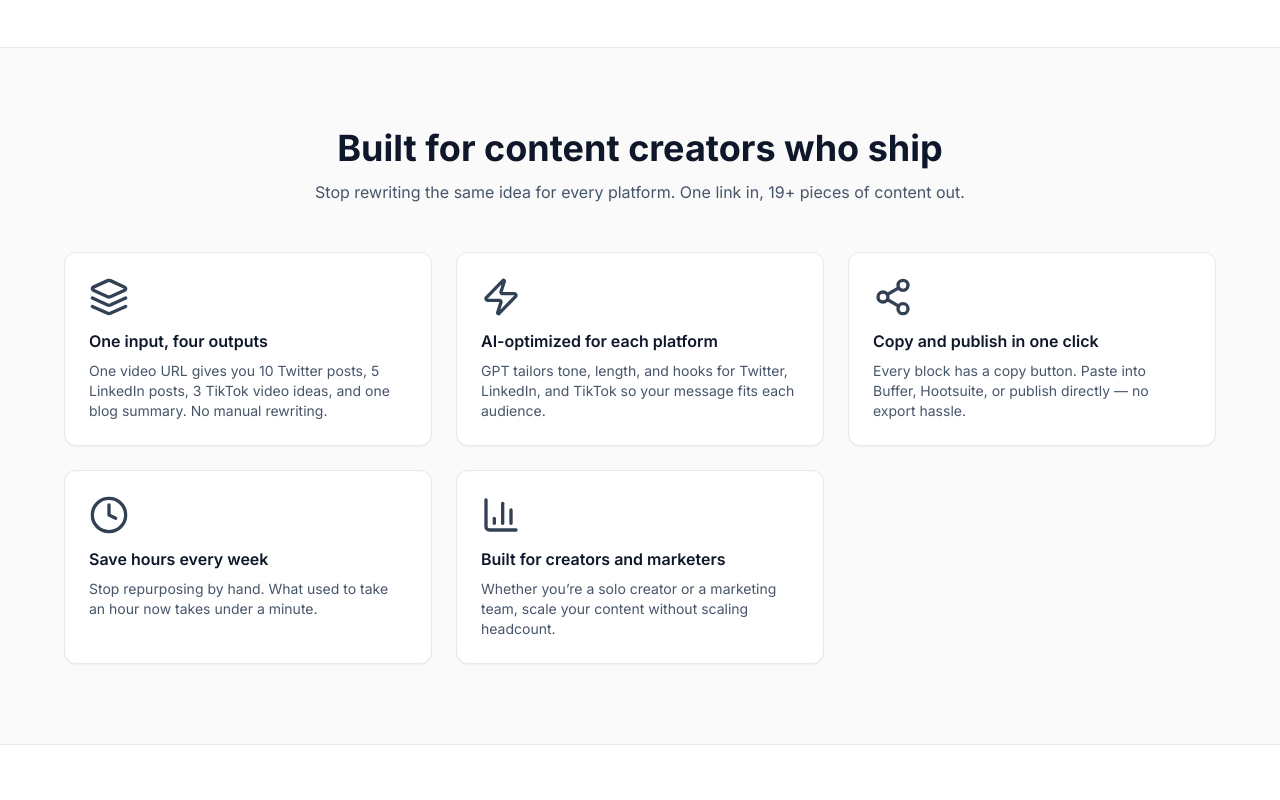
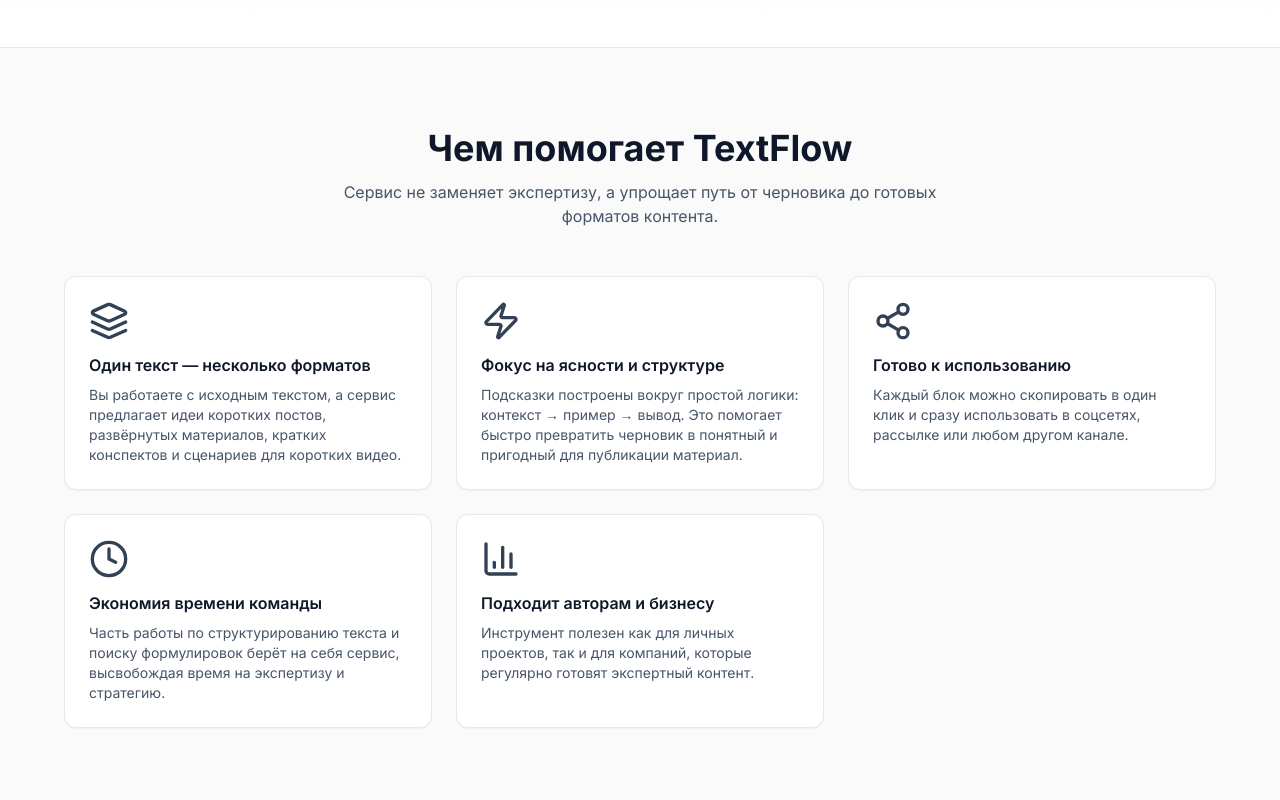
Before and after one commit to andreyky85-dot/sturdy-palm-tree, a Next.js app: page / in a window 1280 px wide. Shown: the part 600-1400 px from the top of the page. Built offline with nearby package versions, Linux system fonts and the light colour scheme; no server answers.

Commit message:
Russian features, FAQ and CTA

```diff
--- a/components/landing/CTA.tsx
+++ b/components/landing/CTA.tsx
@@ -1,28 +1,26 @@
 import Link from "next/link";
 import { Button } from "@/components/ui/Button";
 
-/**
- * Final CTA: sign up or generate. Reinforces primary action.
- */
 export function CTA() {
   return (
     <section className="border-t border-slate-200 bg-slate-900 px-4 py-20 text-white">
       <div className="mx-auto max-w-2xl text-center">
         <h2 className="text-3xl font-bold sm:text-4xl">
-          Ready to multiply your content?
+          Попробуйте на своём тексте
         </h2>
         <p className="mt-4 text-slate-300">
-          Join creators who turn one video into a week of posts. Start free — no credit card.
+          Возьмите заметку, черновик статьи или конспект встречи и посмотрите, какие форматы контента можно из
+          неё получить за пару минут.
         </p>
         <div className="mt-8 flex flex-wrap items-center justify-center gap-4">
           <Link href="/generator">
             <Button size="lg" variant="secondary">
-              Start generating free
+              Перейти к генератору
             </Button>
           </Link>
           <Link href="/login">
             <Button size="lg" variant="ghost" className="text-white hover:bg-white/10">
-              Sign in with Google
+              Войти через Google
             </Button>
           </Link>
         </div>
--- a/components/landing/FAQ.tsx
+++ b/components/landing/FAQ.tsx
@@ -2,29 +2,26 @@
 
 import { useState } from "react";
 
-/**
- * FAQ: 5 questions with answers. Good for SEO and reducing support load.
- */
 const items = [
   {
-    q: "What video sources are supported?",
-    a: "Right now we support YouTube (watch and Shorts URLs). Paste any YouTube link and we’ll pull the transcript and generate your posts. You can also use «Paste transcript» for TikTok, podcasts, or any text—same outputs.",
+    q: "Для кого подходит сервис?",
+    a: "TextFlow полезен авторам, владельцам проектов и небольшим командам, которые регулярно работают с текстами: заметками, статьями, сценариями, обучающими материалами.",
   },
   {
-    q: "How does the free plan work?",
-    a: "Free accounts get 5 generations per month. Each generation gives you 10 Twitter posts, 5 LinkedIn posts, 3 TikTok ideas, and 1 blog summary. Sign in with Google to track your usage.",
+    q: "Нужен ли мне ключ OpenAI и банковская карта?",
+    a: "В учебном режиме сервис может работать без подключённого ключа OpenAI и карты. Для полноценного использования моделей OpenAI в продакшене понадобится собственный ключ и настроенный биллинг в OpenAI.",
   },
   {
-    q: "Can I cancel Pro anytime?",
-    a: "Yes. Pro is a monthly subscription. You can upgrade or cancel from your Dashboard via the Stripe customer portal. No long-term commitment.",
+    q: "Сколько стоит использование TextFlow?",
+    a: "Сейчас доступен бесплатный тариф с ограничением по количеству генераций. Платный тариф Pro с расширенными лимитами и возможностями находится в разработке.",
   },
   {
-    q: "Is the content unique or generic?",
-    a: "The AI uses your actual video transcript, so the ideas and angles come from your content. We optimize tone and length per platform (e.g. short for Twitter, professional for LinkedIn).",
+    q: "Можно ли использовать полученные тексты в коммерческих проектах?",
+    a: "Да, вы можете адаптировать и использовать сгенерированные варианты в своих проектах. Рекомендуем просматривать текст перед публикацией и при необходимости дорабатывать формулировки под тон вашего бренда.",
   },
   {
-    q: "Do you store my video or transcript?",
-    a: "We use the transcript only to call the AI and return the generated posts. We don’t store video files. For details, see our privacy policy.",
+    q: "Что происходит с моим текстом после генерации?",
+    a: "Исходный текст используется для формирования предложений и не предназначен для долгосрочного хранения. Подробности о работе с данными и логах можно будет найти в политике конфиденциальности проекта.",
   },
 ];
 
@@ -35,10 +32,10 @@
     <section className="border-t border-slate-200 bg-white px-4 py-20" id="faq">
       <div className="mx-auto max-w-2xl">
         <h2 className="text-center text-3xl font-bold text-slate-900 sm:text-4xl">
-          Frequently asked questions
+          Часто задаваемые вопросы
         </h2>
         <p className="mt-3 text-center text-slate-600">
-          Quick answers to common questions.
+          Краткие ответы на основные вопросы о сервисе.
         </p>
         <dl className="mt-10 space-y-4">
           {items.map(({ q, a }, i) => (
--- a/components/landing/Features.tsx
+++ b/components/landing/Features.tsx
@@ -1,39 +1,36 @@
 import { Card } from "@/components/ui/Card";
 import { Layers, Zap, Share2, Clock, BarChart3 } from "lucide-react";
 
-/**
- * Five key features for SEO and conversion. Clear value props.
- */
 const items = [
   {
     icon: Layers,
-    title: "One input, four outputs",
+    title: "Один текст — несколько форматов",
     description:
-      "One video URL gives you 10 Twitter posts, 5 LinkedIn posts, 3 TikTok video ideas, and one blog summary. No manual rewriting.",
+      "Вы работаете с исходным текстом, а сервис предлагает идеи коротких постов, развёрнутых материалов, кратких конспектов и сценариев для коротких видео.",
   },
   {
     icon: Zap,
-    title: "AI-optimized for each platform",
+    title: "Фокус на ясности и структуре",
     description:
-      "GPT tailors tone, length, and hooks for Twitter, LinkedIn, and TikTok so your message fits each audience.",
+      "Подсказки построены вокруг простой логики: контекст → пример → вывод. Это помогает быстро превратить черновик в понятный и пригодный для публикации материал.",
   },
   {
     icon: Share2,
-    title: "Copy and publish in one click",
+    title: "Готово к использованию",
     description:
-      "Every block has a copy button. Paste into Buffer, Hootsuite, or publish directly — no export hassle.",
+      "Каждый блок можно скопировать в один клик и сразу использовать в соцсетях, рассылке или любом другом канале.",
   },
   {
     icon: Clock,
-    title: "Save hours every week",
+    title: "Экономия времени команды",
     description:
-      "Stop repurposing by hand. What used to take an hour now takes under a minute.",
+      "Часть работы по структурированию текста и поиску формулировок берёт на себя сервис, высвобождая время на экспертизу и стратегию.",
   },
   {
     icon: BarChart3,
-    title: "Built for creators and marketers",
+    title: "Подходит авторам и бизнесу",
     description:
-      "Whether you’re a solo creator or a marketing team, scale your content without scaling headcount.",
+      "Инструмент полезен как для личных проектов, так и для компаний, которые регулярно готовят экспертный контент.",
   },
 ];
 
@@ -42,10 +39,10 @@
     <section className="px-4 py-20" id="features">
       <div className="mx-auto max-w-6xl">
         <h2 className="text-center text-3xl font-bold text-slate-900 sm:text-4xl">
-          Built for content creators who ship
+          Чем помогает TextFlow
         </h2>
         <p className="mx-auto mt-3 max-w-2xl text-center text-slate-600">
-          Stop rewriting the same idea for every platform. One link in, 19+ pieces of content out.
+          Сервис не заменяет экспертизу, а упрощает путь от черновика до готовых форматов контента.
         </p>
         <div className="mt-12 grid gap-6 sm:grid-cols-2 lg:grid-cols-3">
           {items.slice(0, 3).map(({ icon: Icon, title, description }) => (
```
